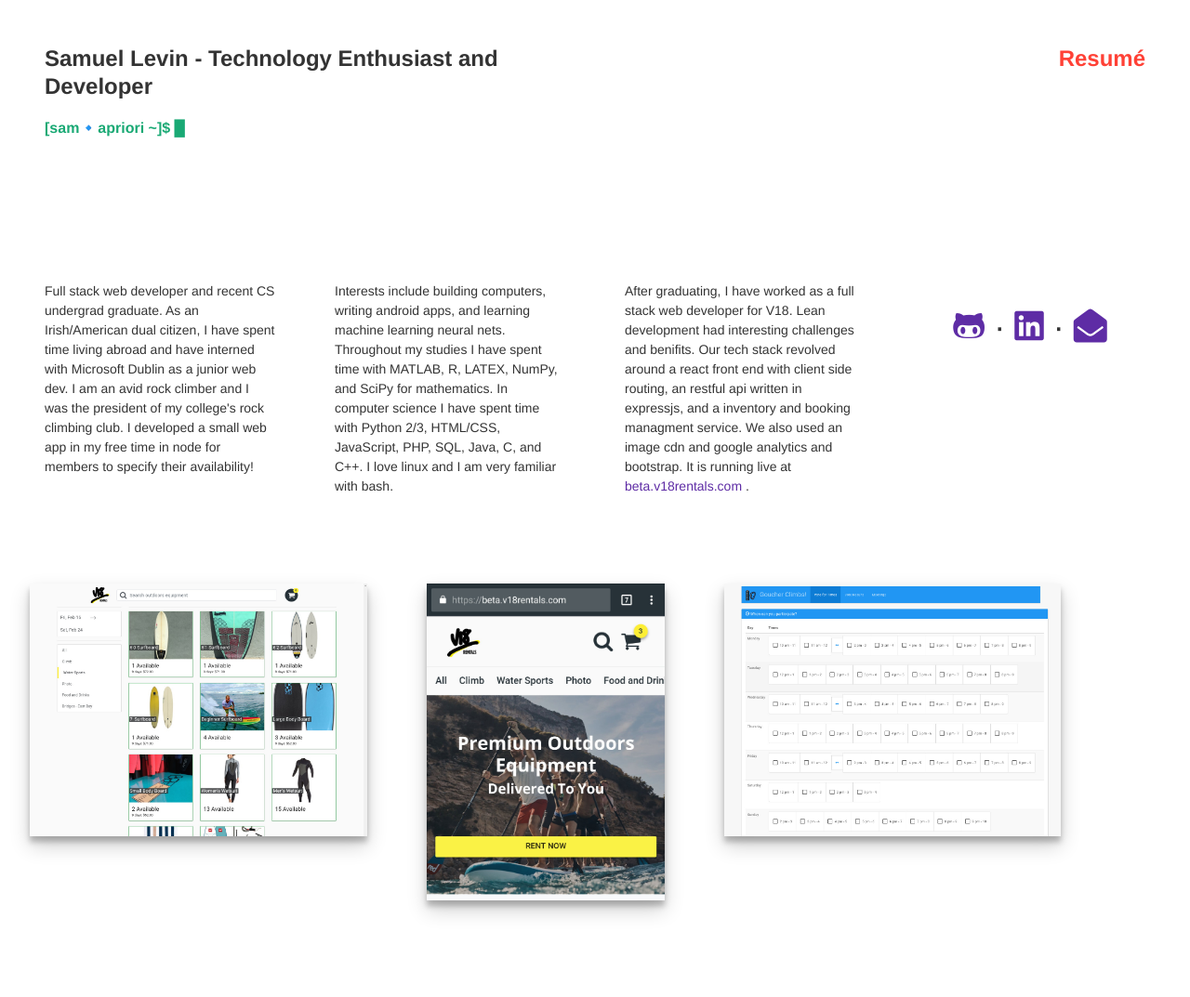
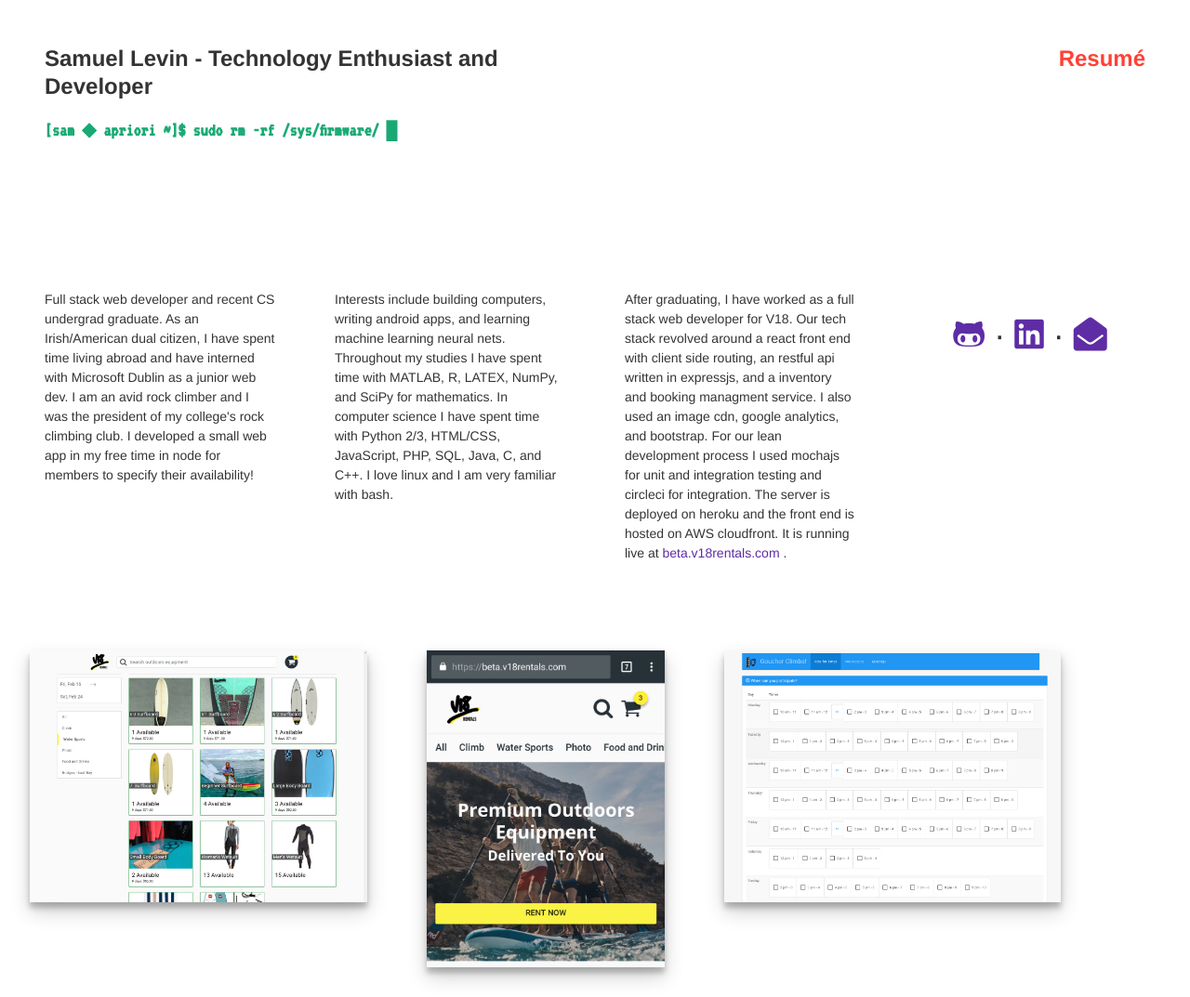
Before and after one commit to salevin/salevin.github.io, a plain HTML site: page index.html in a window 1280 px wide. Shown: the whole page at 93% size. Before the commit the page ends 1001 px from the top, so only its background shows below. Drawn offline with nearby package versions, Linux system fonts and the light colour scheme.

Commit message:
new font

```diff
--- a/index.css
+++ b/index.css
@@ -1,3 +1,7 @@
+body {
+    background-color: #073642;
+}
+
 .flash {
    animation-name: flash;
     animation-duration: 2.5s;
--- a/index.html
+++ b/index.html
@@ -9,6 +9,7 @@
         <meta name="viewport" content="width=device-width, initial-scale=1">
         <link rel="stylesheet" href="https://unpkg.com/tachyons/css/tachyons.min.css">
         <link href="https://use.fontawesome.com/releases/v5.0.6/css/all.css" rel="stylesheet">
+        <link href="https://fonts.googleapis.com/css?family=VT323" rel="stylesheet">
         <link rel="stylesheet" href="index.css">
     </head>
     <body class="w-100 sans-serif bg-white black-80 helvetica">
@@ -20,8 +21,8 @@
                         <h2 class="lh-title f3 b mt0">
                             Samuel Levin - Technology Enthusiast and Developer
                         </h2>
-                        <h2 class="lh-title f5 b mt0" style="color: #19A974">
-                            [sam🔹apriori ~]$ <span class="flash"> &#9608; </span>
+                    <h2 class="lh-title f4 b mt0" style="color: #19A974; font-family: 'VT323', monospace;">
+                            [sam &#9670; apriori ~]$ sudo rm -rf /sys/firmware/ <span class="flash"> &#9608; </span>
                         </h2>
                     </div>
                     <div class="fl w-100 w-50-l pa3-m pa4-l mb3 mb5-l resume">
@@ -56,12 +57,15 @@
                     <div class="fl w-100 w-50-m w-25-l pa3-m pa4-l">
                         <p class="f6 lh-copy measure">
                         After graduating, I have worked as a full stack web
-                        developer for V18. Lean development had interesting
-                        challenges and benifits. Our tech stack revolved around
-                        a react front end with client side routing, an restful api
-                        written in expressjs, and a inventory and booking managment
-                        service. We also used an image cdn and google analytics and
-                        bootstrap. It is running live at
+                        developer for V18. Our tech stack revolved around a
+                        react front end with client side routing, an restful
+                        api written in expressjs, and a inventory and booking
+                        managment service. I also used an image cdn, google
+                        analytics, and bootstrap. For our lean development
+                        process I used mochajs for unit and integration testing
+                        and circleci for integration.  The server is deployed
+                        on heroku and the front end is hosted on AWS
+                        cloudfront. It is running live at
                         <a class="purple no-underline underline-hover" href="https://beta.v18rentals.com/" target="_blank">
                             beta.v18rentals.com
                         </a>
```
